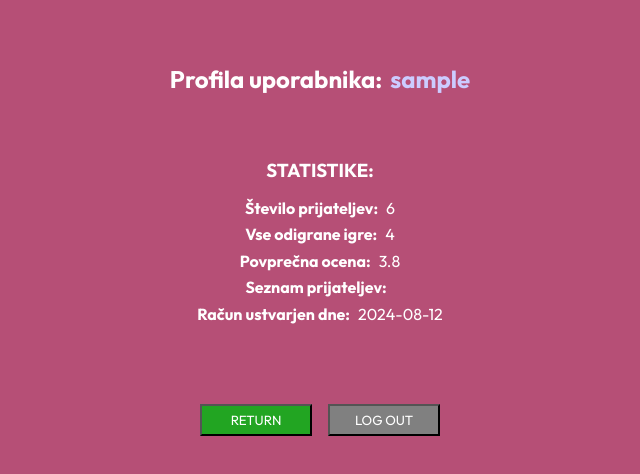
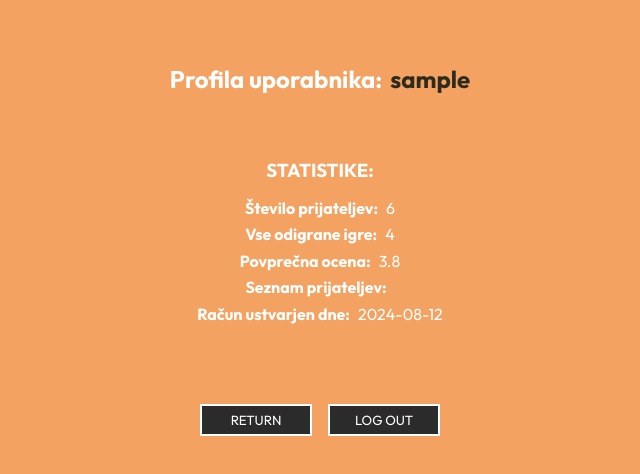
Before and after one commit to terga17/party-igre, an Angular app in the folder Frontend/PartyGamesWebHub/: page /profile in a window 1280 px wide. Shown: the top 474 px of the page, without its empty margins (320-960 px from the left). Built offline with nearby package versions, Linux system fonts and the light colour scheme; no server answers; sample sign-in values are in the browser's storage.

Commit message:
Mini barve

```diff
--- a/Frontend/PartyGamesWebHub/src/app/Components/profile/profile.component.css
+++ b/Frontend/PartyGamesWebHub/src/app/Components/profile/profile.component.css
@@ -1,7 +1,7 @@
 .container {
   height: 100vh;
   width: 100vw;
-  background-color: rgb(182, 79, 118);
+  background-color: #f4a261;
 }
 
 .welcome {
@@ -16,7 +16,7 @@
 }
 
 #username {
-  color: #ccccff;
+  color: #2e2b1e;
 }
 
 h3 {
@@ -63,14 +63,21 @@
   width: 7rem;
   height: 2rem;
   text-transform: uppercase;
-  background-color: rgb(34, 165, 34);
+  background-color: #2b2b2b;
+  border: 2px solid white;
 }
 
 .btns button:hover {
-  border: 1px solid white;
-  background-color: rgb(32, 133, 32);
+  border: 2px solid black;
+  background-color: rgb(107, 107, 107);
 }
 
 #logout {
-  background-color: rgb(128, 128, 128);
+  background-color: #2b2b2b;
+  border: 2px solid white;
 }
+
+#logout:hover {
+  border: 2px solid black;
+  background-color: rgb(107, 107, 107);
+}
--- a/Frontend/PartyGamesWebHub/src/app/Components/settings/settings.component.css
+++ b/Frontend/PartyGamesWebHub/src/app/Components/settings/settings.component.css
@@ -1,7 +1,7 @@
 .container {
   height: 100vh;
   width: 100vw;
-  background-color: rgb(206, 206, 206);
+  background-color: #f4a261;
 }
 
 h2 {
```
